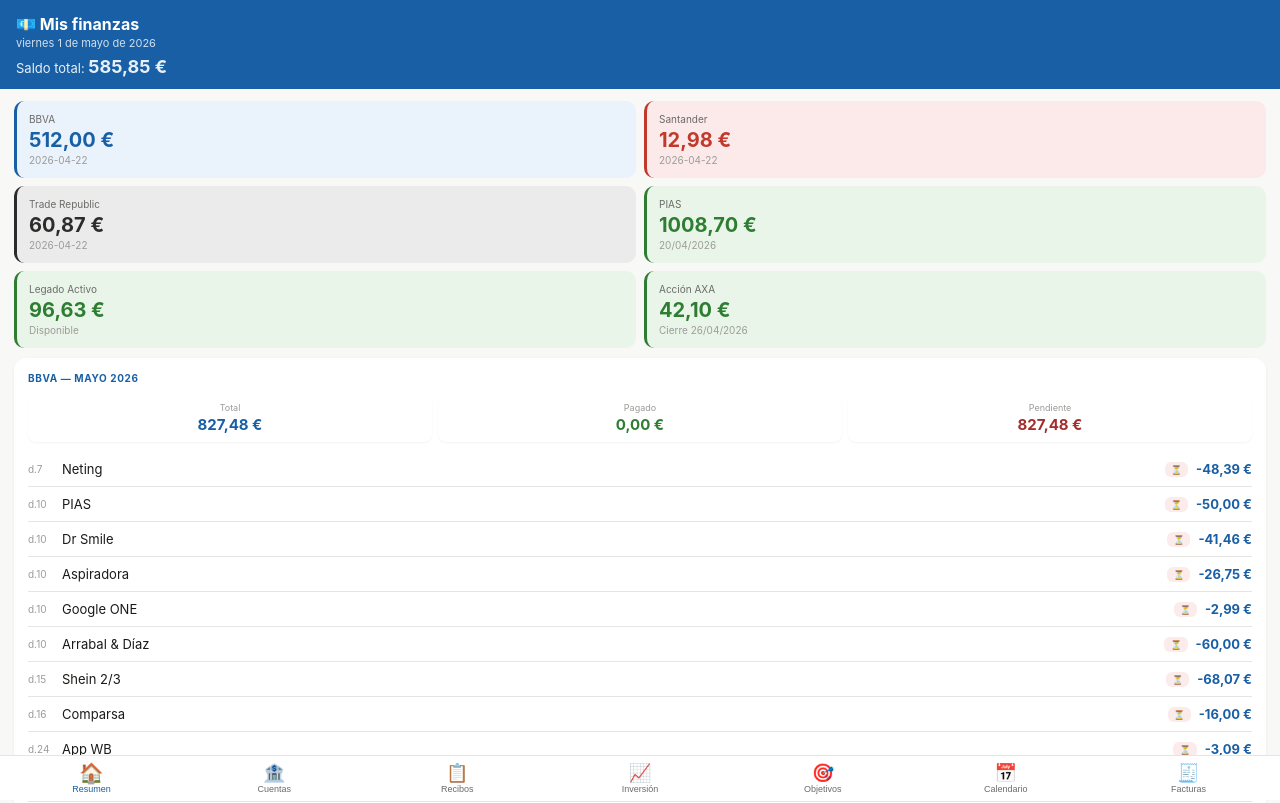
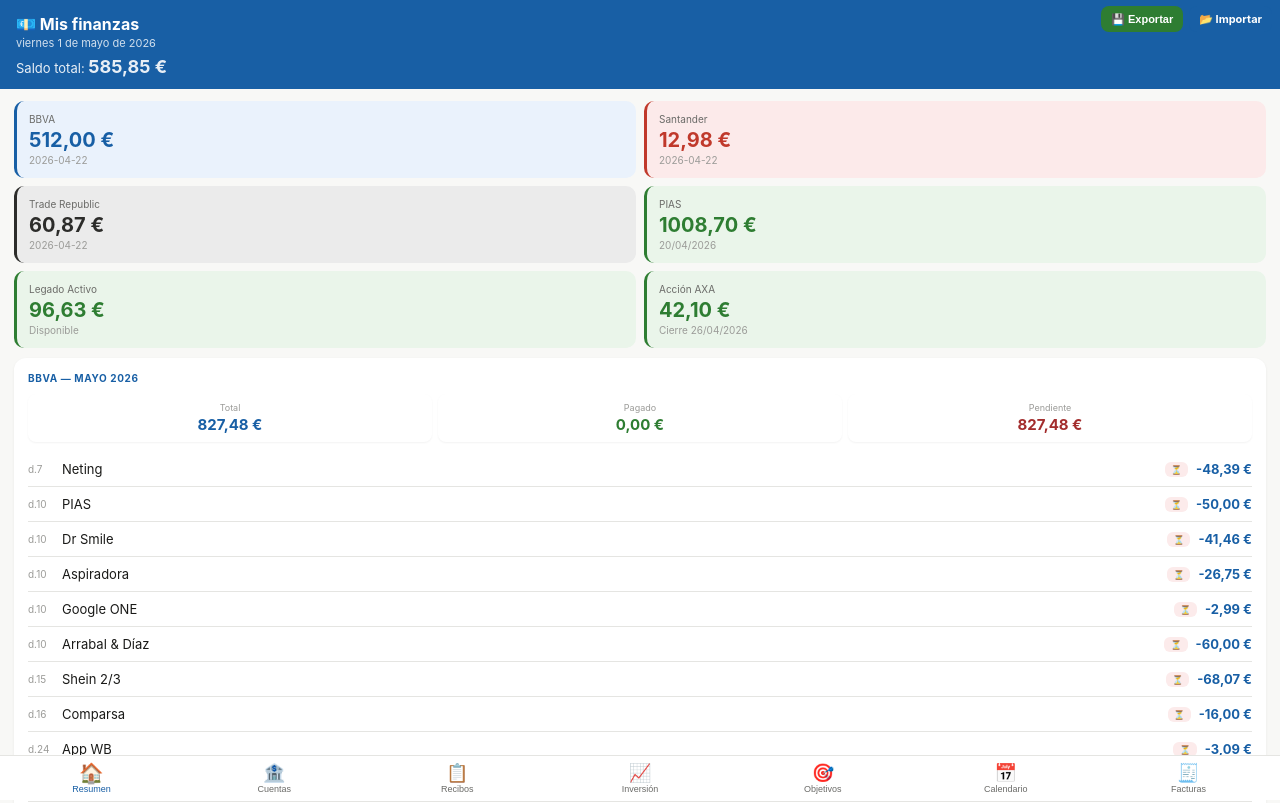
Before and after one commit to Kaizi1829/mis-finanzas, a plain HTML site: page index.html in a window 1280 px wide. Shown: the top 803 px of the page. Drawn offline with Linux system fonts and the light colour scheme.

Commit message:
Update index.html

```diff
--- a/index.html
+++ b/index.html
@@ -130,6 +130,14 @@ body{font-family:-apple-system,BlinkMacSystemFont,'Segoe UI',sans-serif;backgrou
 <div class="sec" id="s-objetivos"></div>
 <div class="sec" id="s-calendario"></div>
 <div class="sec" id="s-facturas"></div>
+
+<!-- BACKUP BAR -->
+<div style="position:fixed;top:0;right:0;z-index:200;padding:6px 8px;display:flex;gap:6px" id="backupBar">
+  <button onclick="exportarDatos()" style="background:#2E7D32;color:#fff;border:none;border-radius:8px;padding:6px 10px;font-size:11px;font-weight:700;cursor:pointer">💾 Exportar</button>
+  <label style="background:#185FA5;color:#fff;border-radius:8px;padding:6px 10px;font-size:11px;font-weight:700;cursor:pointer">
+    📂 Importar<input type="file" accept=".json" style="display:none" onchange="importarDatos(event)"/>
+  </label>
+</div>
 
 <!-- BOTTOM NAV -->
 <nav class="bottom-nav">
@@ -710,6 +718,42 @@ const renders={
 
 // INIT
 loadDB();loadFact();renderResumen();
+
+// ── EXPORTAR / IMPORTAR ──────────────────────────────────
+function exportarDatos(){
+  const backup={db:DB,fact:FACT,exportado:new Date().toISOString()};
+  const blob=new Blob([JSON.stringify(backup,null,2)],{type:'application/json'});
+  const url=URL.createObjectURL(blob);
+  const a=document.createElement('a');
+  const fecha=new Date().toLocaleDateString('es-ES').replace(/\//g,'-');
+  a.href=url;
+  a.download=`finanzas-marta-${fecha}.json`;
+  document.body.appendChild(a);
+  a.click();
+  document.body.removeChild(a);
+  URL.revokeObjectURL(url);
+  alert('✓ Datos exportados correctamente. Guarda el archivo en Google Drive o iCloud para tenerlo seguro.');
+}
+
+function importarDatos(event){
+  const file=event.target.files[0];
+  if(!file)return;
+  const reader=new FileReader();
+  reader.onload=function(e){
+    try{
+      const backup=JSON.parse(e.target.result);
+      if(!backup.db||!backup.db._v){alert('⚠ El archivo no parece válido.');return;}
+      if(!confirm(`¿Restaurar datos del backup del ${new Date(backup.exportado).toLocaleDateString('es-ES')}? Se sobreescribirán los datos actuales.`))return;
+      DB=backup.db;
+      FACT=backup.fact||{};
+      saveDB();saveFact();
+      renderResumen();
+      alert('✓ Datos restaurados correctamente.');
+    }catch(err){alert('⚠ Error al leer el archivo. Asegúrate de que es un backup válido.');}
+  };
+  reader.readAsText(file);
+  event.target.value='';
+}
 </script>
 </body>
 </html>
```
